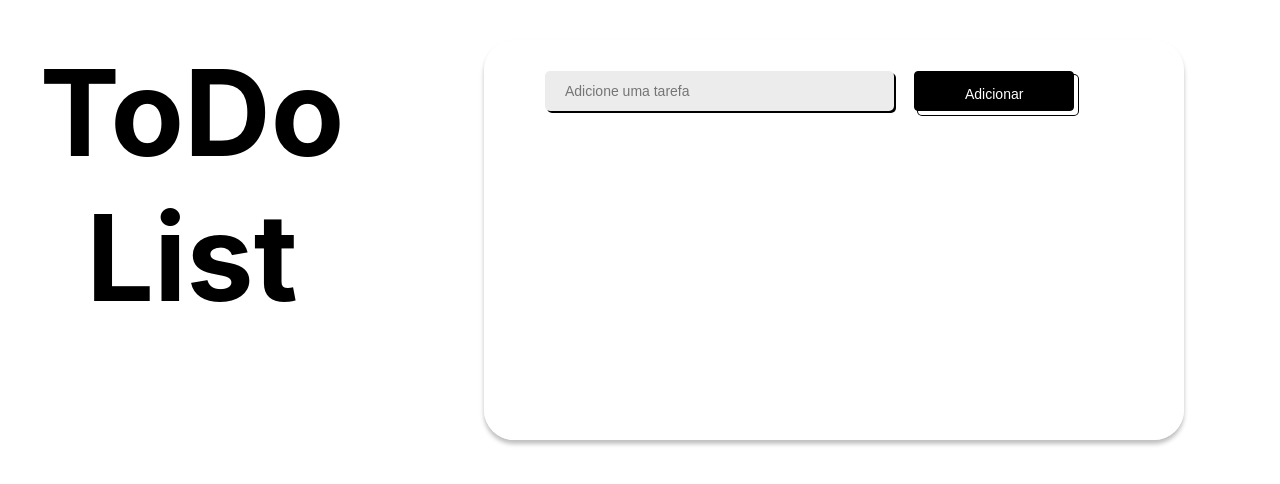
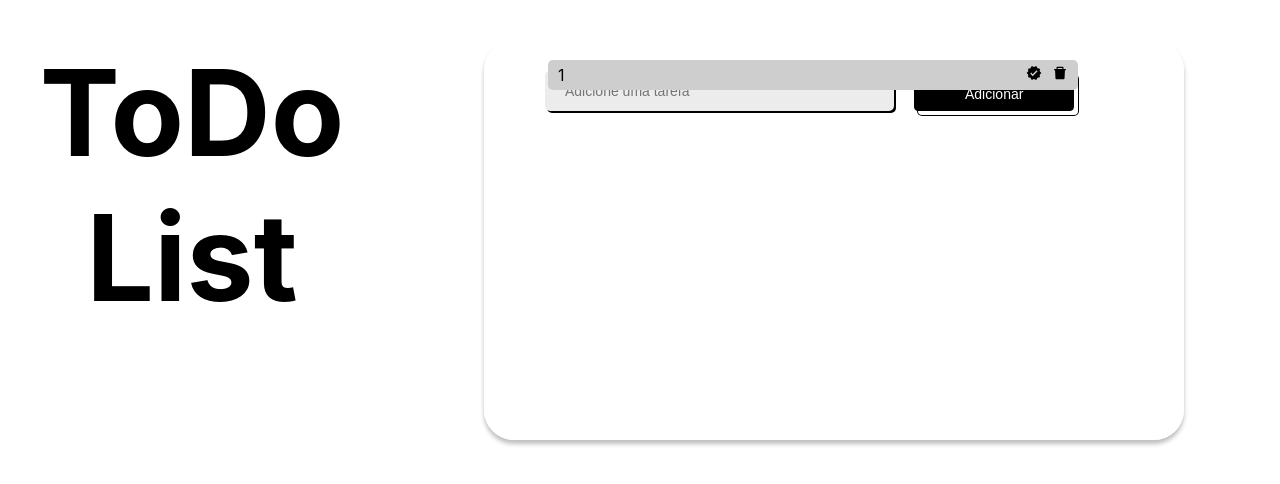
Before and after one commit to johnnysat/todo-list-reactapp, a React (Create React App) app: page / in a window 1280 px wide. Shown: the part 160-644 px from the top of the page. Built offline with nearby package versions, Linux system fonts and the light colour scheme.

Commit message:
Ajustando margin do list que estava quebrando ao diminuir ou aumentar tamanho

```diff
--- a/src/components/list/list.css
+++ b/src/components/list/list.css
@@ -2,7 +2,7 @@ ul {
   list-style: none;
   position: absolute;
   top: 210px;
-  left: 565px;
+  margin-left: 63px;
   width: 500px;
   text-align: left;
 }
--- a/src/components/list/list.js
+++ b/src/components/list/list.js
@@ -5,7 +5,7 @@ import { MdVerified } from 'react-icons/md';
 
 
 
-function List(props ) {
+function List(props) {
   return (
     <ul className="todo-list">
       {props.itemsList.map((item, index) => (
--- a/src/components/todo.js
+++ b/src/components/todo.js
@@ -9,7 +9,7 @@ import './todo.css'
 
 function Todo(){
   const [task, setTask] = useState([]);
-  const [itemsList, setItemsList] = useState([]);
+  const [itemsList, setItemsList] = useState([1]);
 
   function handleChangeInput(event) {
     const inputTask = event.target.value;
@@ -26,9 +26,9 @@ function Todo(){
 
   const deleteItemToList = (itemsList) => {
     const itensCopy = Array.from(task);
-    itensCopy.splice(itemsList.key, 1);
+    itensCopy.splice(itemsList.index);
     setTask(itensCopy);
-    console.log(itemsList);
+    console.log(itemsList.key);
   }
 
   return (
```
